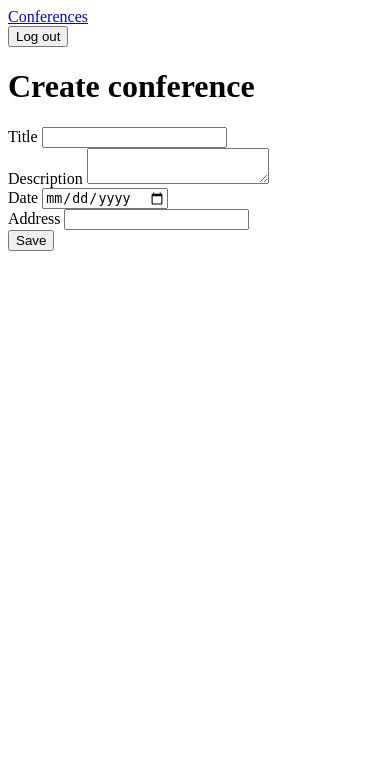
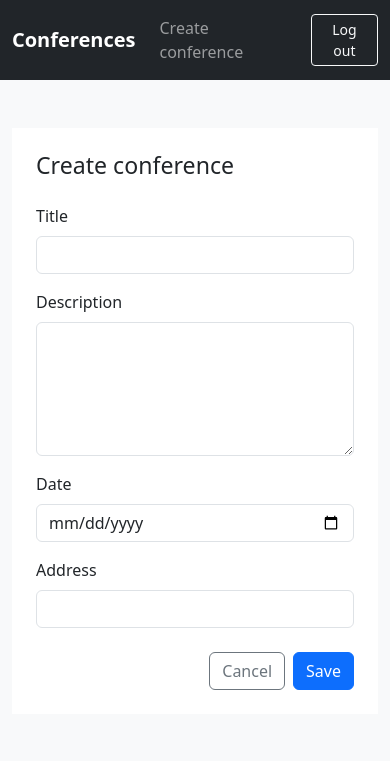
Before and after one commit to Tomaskkq/conferences, a Laravel app: page /conferences/create in a window 390 px wide. Shown: the top 761 px of the page. Run offline with Laravel 12, Linux system fonts and the light colour scheme; the visitor is signed in with stand-in values (Sample User, id 1); style sheets or scripts are compiled from the project's sources.

Commit message:
Add bootstrap styling

```diff
--- a/lang/en/messages.php
+++ b/lang/en/messages.php
@@ -16,4 +16,6 @@ return [
     'description' => 'Description',
     'date' => 'Date',
     'address' => 'Address',
+    'actions' => 'Actions',
+    'cancel' => 'Cancel',
 ];
--- a/lang/lt/messages.php
+++ b/lang/lt/messages.php
@@ -16,4 +16,6 @@ return [
     'description' => 'Aprašymas',
     'date' => 'Data',
     'address' => 'Adresas',
+    'actions' => 'Veiksmai',
+    'cancel' => 'Atšaukti',
 ];
--- a/package.json
+++ b/package.json
@@ -13,5 +13,8 @@
         "laravel-vite-plugin": "^2.0.0",
         "tailwindcss": "^4.0.0",
         "vite": "^7.0.7"
+    },
+    "dependencies": {
+        "bootstrap": "^5.3.9"
     }
 }
--- a/resources/css/app.css
+++ b/resources/css/app.css
@@ -1,4 +1,5 @@
 @import 'tailwindcss';
+@import "bootstrap/dist/css/bootstrap.min.css";
 
 @source '../../vendor/laravel/framework/src/Illuminate/Pagination/resources/views/*.blade.php';
 @source '../../storage/framework/views/*.php';
--- a/resources/views/conferences/create.blade.php
+++ b/resources/views/conferences/create.blade.php
@@ -3,13 +3,27 @@
 @section('title', __('messages.create_conference'))
 
 @section('content')
-    <h1>{{ __('messages.create_conference') }}</h1>
+    <div class="row justify-content-center">
+        <div class="col-md-8 col-lg-7">
+            <div class="bg-white p-4">
+                <h1 class="h3 mb-4">{{ __('messages.create_conference') }}</h1>
 
-    <form action="{{ route('conferences.store') }}" method="POST">
-        @csrf
+                <form action="{{ route('conferences.store') }}" method="POST">
+                    @csrf
 
-        @include('conferences.partials.form')
+                    @include('conferences.partials.form')
 
-        <button type="submit">{{ __('messages.save') }}</button>
-    </form>
+                    <div class="d-flex justify-content-end gap-2 mt-4">
+                        <a href="{{ route('conferences.index') }}" class="btn btn-outline-secondary">
+                            {{ __('messages.cancel') }}
+                        </a>
+
+                        <button type="submit" class="btn btn-primary">
+                            {{ __('messages.save') }}
+                        </button>
+                    </div>
+                </form>
+            </div>
+        </div>
+    </div>
 @endsection
--- a/resources/views/conferences/partials/form.blade.php
+++ b/resources/views/conferences/partials/form.blade.php
@@ -1,32 +1,31 @@
-
-<div>
-    <label>{{ __('messages.title') }}</label>
-    <input type="text" name="title" value="{{ old('title', optional($conference ?? null)->title) }}">
+<div class="mb-3">
+    <label for="title" class="form-label">{{ __('messages.title') }}</label>
+    <input type="text" class="form-control @error('title') is-invalid @enderror" id="title" name="title" value="{{ old('title', $conference->title ?? '') }}">
     @error('title')
-    <p>{{ $message }}</p>
+    <div class="invalid-feedback">{{ $message }}</div>
     @enderror
 </div>
 
-<div>
-    <label>{{ __('messages.description') }}</label>
-    <textarea name="description">{{ old('description', optional($conference ?? null)->description) }}</textarea>
+<div class="mb-3">
+    <label for="description" class="form-label">{{ __('messages.description') }}</label>
+    <textarea class="form-control @error('description') is-invalid @enderror" id="description" name="description" rows="5">{{ old('description', $conference->description ?? '') }}</textarea>
     @error('description')
-    <p>{{ $message }}</p>
+    <div class="invalid-feedback">{{ $message }}</div>
     @enderror
 </div>
 
-<div>
-    <label>{{ __('messages.date') }}</label>
-    <input type="date" name="date" value="{{ old('date', optional($conference ?? null)->date) }}">
+<div class="mb-3">
+    <label for="date" class="form-label">{{ __('messages.date') }}</label>
+    <input type="date" class="form-control @error('date') is-invalid @enderror" id="date" name="date" value="{{ old('date', $conference->date ?? '') }}">
     @error('date')
-    <p>{{ $message }}</p>
+    <div class="invalid-feedback">{{ $message }}</div>
     @enderror
 </div>
 
-<div>
-    <label>{{ __('messages.address') }}</label>
-    <input type="text" name="address" value="{{ old('address', optional($conference ?? null)->address) }}">
+<div class="mb-3">
+    <label for="address" class="form-label">{{ __('messages.address') }}</label>
+    <input type="text" class="form-control @error('address') is-invalid @enderror" id="address" name="address" value="{{ old('address', $conference->address ?? '') }}">
     @error('address')
-    <p>{{ $message }}</p>
+    <div class="invalid-feedback">{{ $message }}</div>
     @enderror
 </div>
--- a/resources/views/layouts/app.blade.php
+++ b/resources/views/layouts/app.blade.php
@@ -4,22 +4,37 @@
     <meta charset="UTF-8">
     <meta name="viewport" content="width=device-width, initial-scale=1.0">
     <title>@yield('title')</title>
+    @vite(['resources/css/app.css', 'resources/js/app.js'])
 </head>
-<body>
-<header>
-    <a href="{{ route('conferences.index') }}">{{ __('messages.conferences') }}</a>
+<body class="bg-light">
+<nav class="navbar navbar-expand navbar-dark bg-dark">
+    <div class="container">
+        <a class="navbar-brand fw-semibold" href="{{ route('conferences.index') }}">
+            {{ __('messages.conferences') }}
+        </a>
 
+        <div class="navbar-nav ms-auto align-items-center">
             @auth
+                <a class="nav-link" href="{{ route('conferences.create') }}">
+                    {{ __('messages.create_conference') }}
+                </a>
+
                 <form action="{{ route('logout') }}" method="POST">
                     @csrf
-            <button type="submit">{{ __('messages.logout') }}</button>
+                    <button type="submit" class="btn btn-outline-light btn-sm ms-2">
+                        {{ __('messages.logout') }}
+                    </button>
                 </form>
             @else
-        <a href="{{ route('login') }}">{{ __('messages.login') }}</a>
+                <a class="btn btn-outline-light btn-sm" href="{{ route('login') }}">
+                    {{ __('messages.login') }}
+                </a>
             @endauth
-</header>
+        </div>
+    </div>
+</nav>
 
-<main>
+<main class="container py-5">
     @yield('content')
 </main>
 </body>
```
Also changed, not shown: resources/views/auth/login.blade.php (+22 -10 lines), resources/views/conferences/edit.blade.php (+21 -7 lines), resources/views/conferences/index.blade.php (+33 -12 lines), resources/views/conferences/show.blade.php (+34 -7 lines), package-lock.json. Lines whose indentation alone changed are shown as unchanged.
